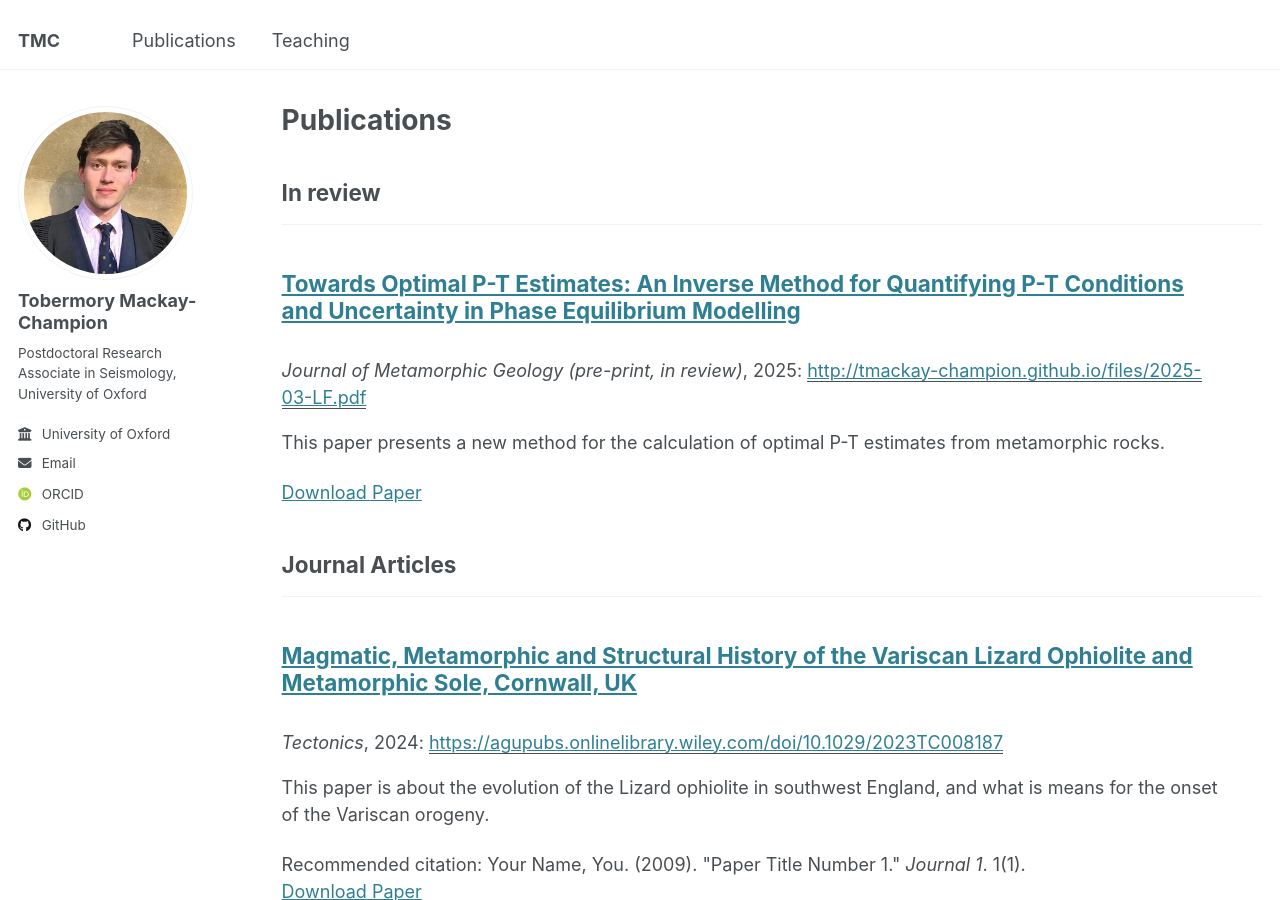
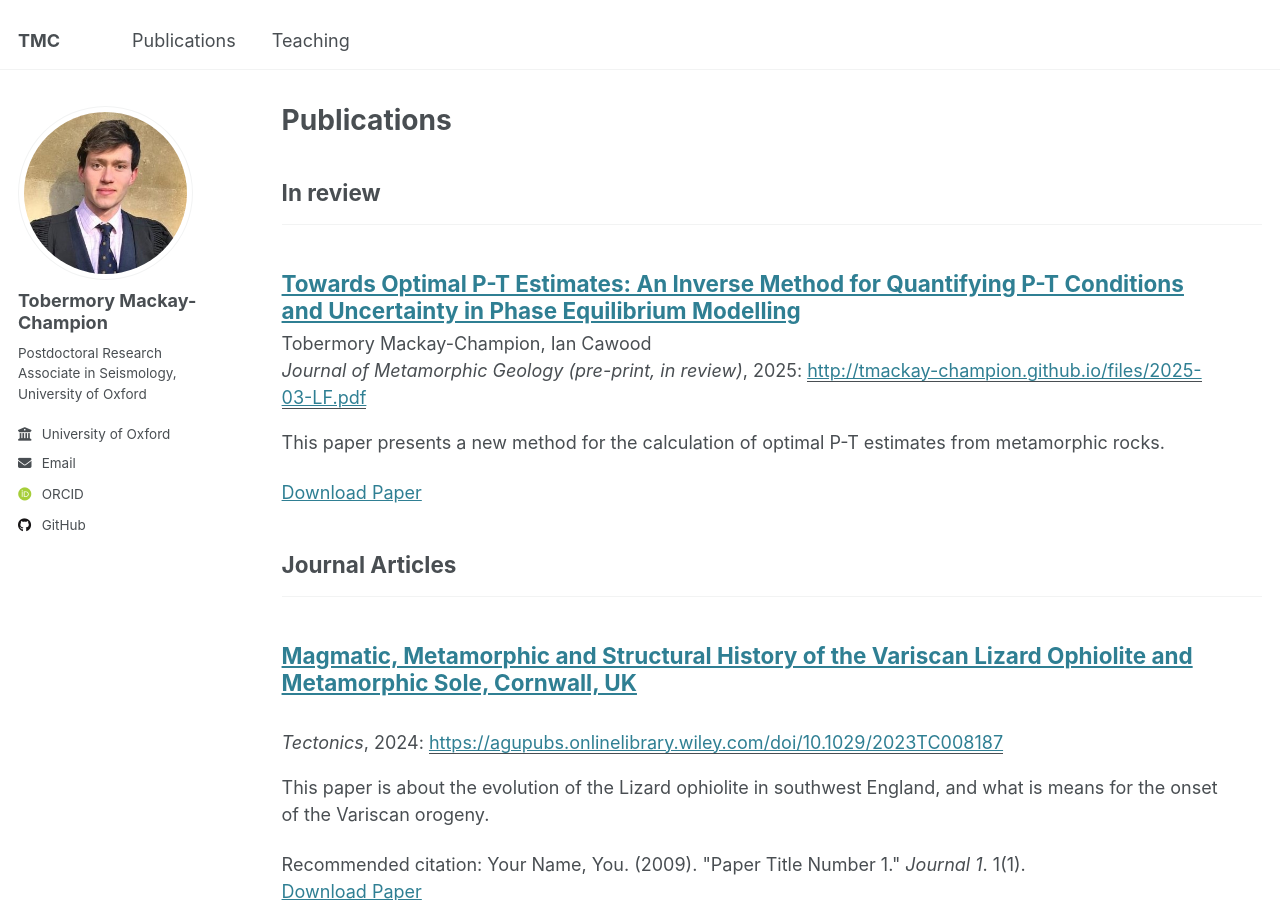
Before and after one commit to TMackay-Champion/TMackay-Champion.github.io, a Jekyll site: the page built from _pages/publications.html, in a window 1280 px wide and 900 px high. Built offline with Jekyll 4.4.1, drawn with Linux system fonts in a browser that asks for light colours; some web fonts are replaced.

Commit message:
Update 2025-03-LF.md

```diff
--- a/_publications/2025-03-LF.md
+++ b/_publications/2025-03-LF.md
@@ -5,6 +5,7 @@ category: preprints
 permalink: /publication/2025-03-LF
 excerpt: 'This paper presents a new method for the calculation of optimal P-T estimates from metamorphic rocks.'
 date: 2025-03-12
+authors: Tobermory Mackay-Champion, Ian Cawood
 venue: 'Journal of Metamorphic Geology (pre-print, in review)'
 paperurl: 'http://tmackay-champion.github.io/files/2025-03-LF.pdf'
 ---
```
